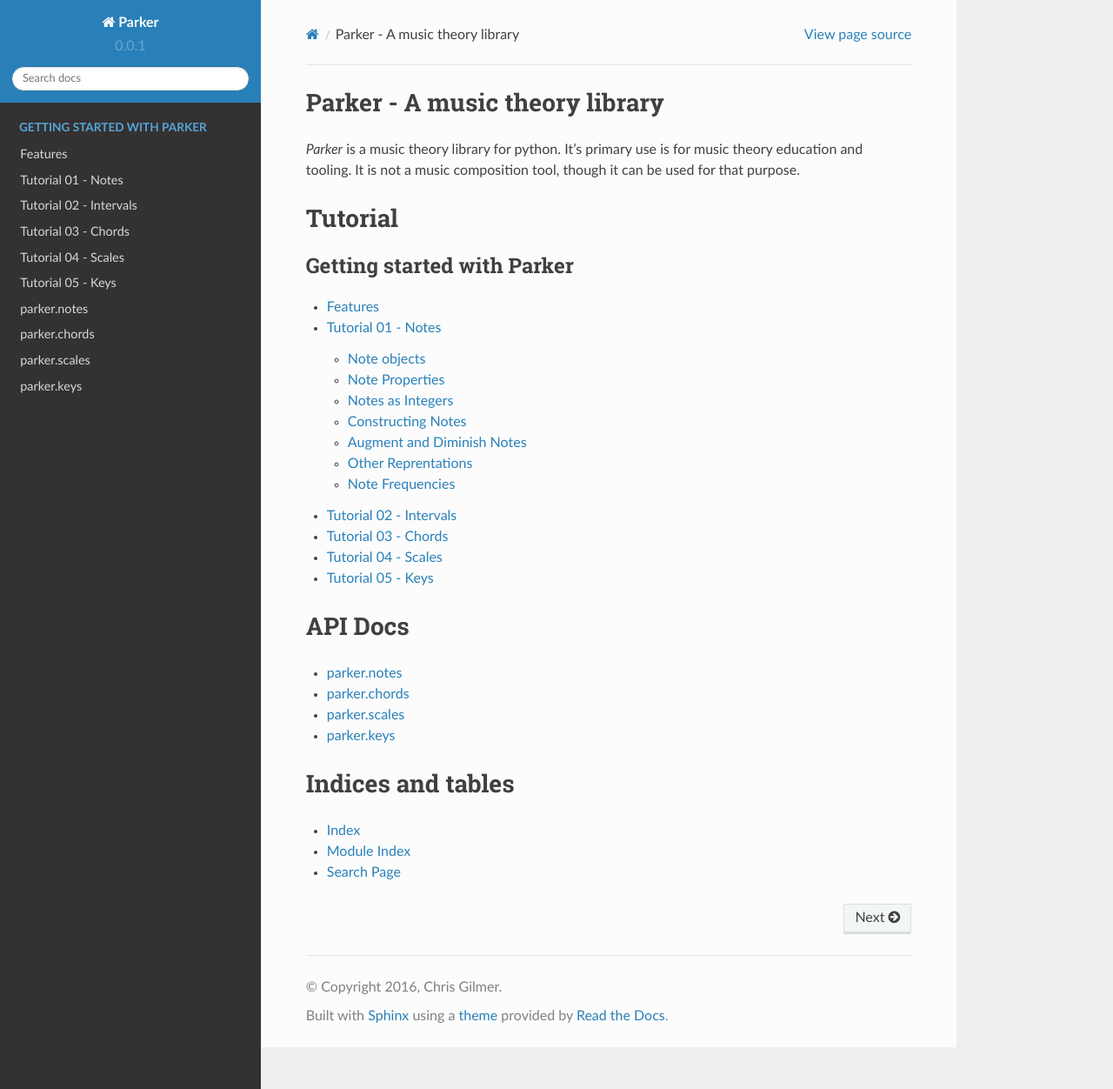
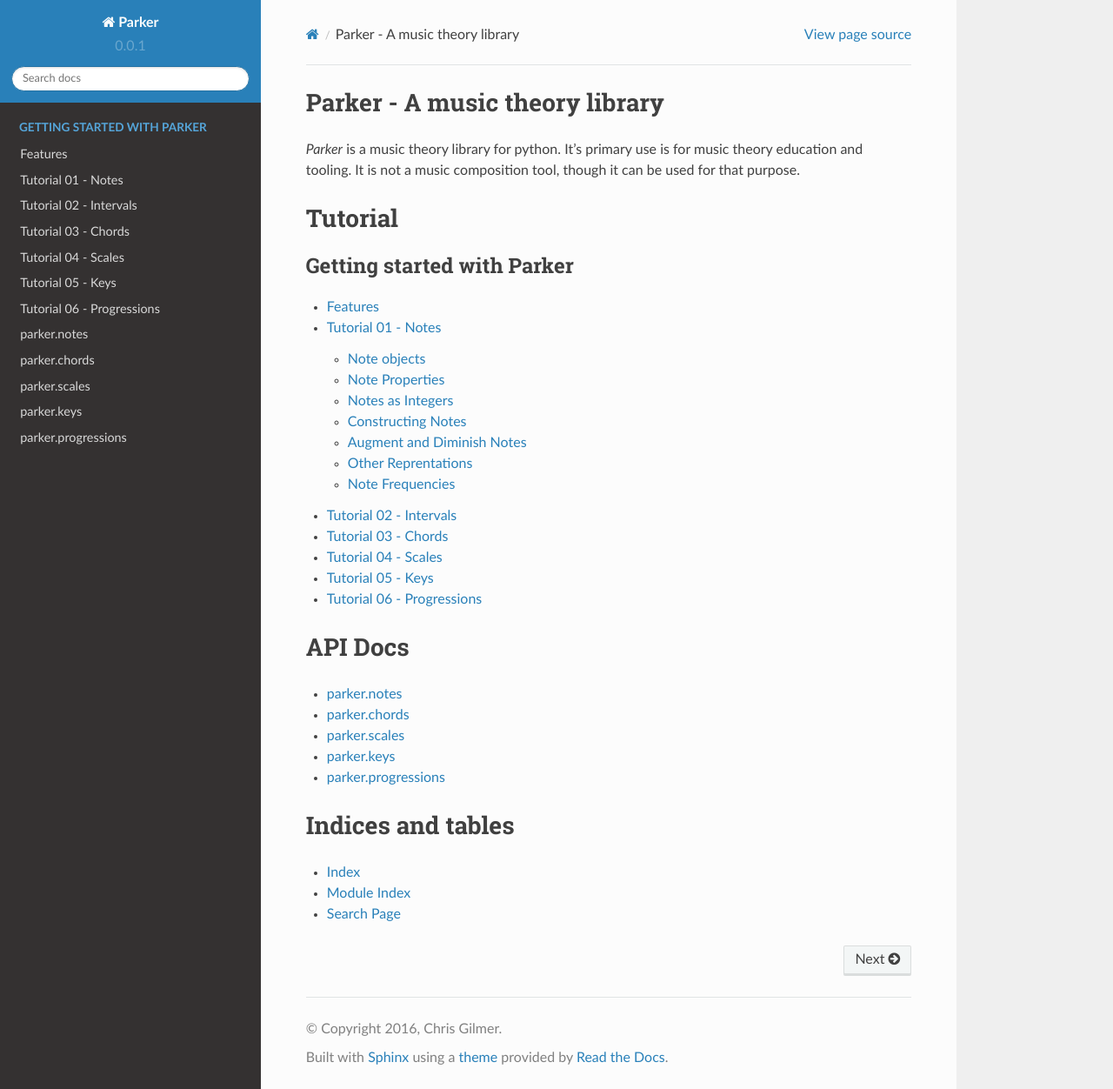
Before and after one commit to chrisgilmerproj/parker, a Sphinx documentation site: the page built from docs/source/index.rst, in a window 1280 px wide and 1252 px high. Shown: the whole window at 87% size. Built offline with Sphinx 7.4.7 and the Read the Docs theme 2.0.0, drawn with Linux system fonts in a browser that asks for light colours; formulas are drawn with MathJax 3.

Commit message:
Add progressions documentation

```diff
--- /dev/null
+++ b/docs/source/api/progressions.rst
@@ -0,0 +1,7 @@
+parker.progressions
+===================
+
+.. autoclass:: parker.progressions.Progression
+   :members:
+   :undoc-members:
+   :inherited-members:
--- a/docs/source/index.rst
+++ b/docs/source/index.rst
@@ -20,6 +20,7 @@ Tutorial
    tutorial/chords.rst
    tutorial/scales.rst
    tutorial/keys.rst
+   tutorial/progressions.rst
 
 
 API Docs
@@ -32,6 +33,7 @@ API Docs
    api/chords.rst
    api/scales.rst
    api/keys.rst
+   api/progressions.rst
 
 Indices and tables
 ==================
--- /dev/null
+++ b/docs/source/tutorial/progressions.rst
@@ -0,0 +1,5 @@
+Tutorial 06 - Progressions
+====================
+
+
+>>> from parker.progressions import *
```
Also changed, not shown: 1 other file.
